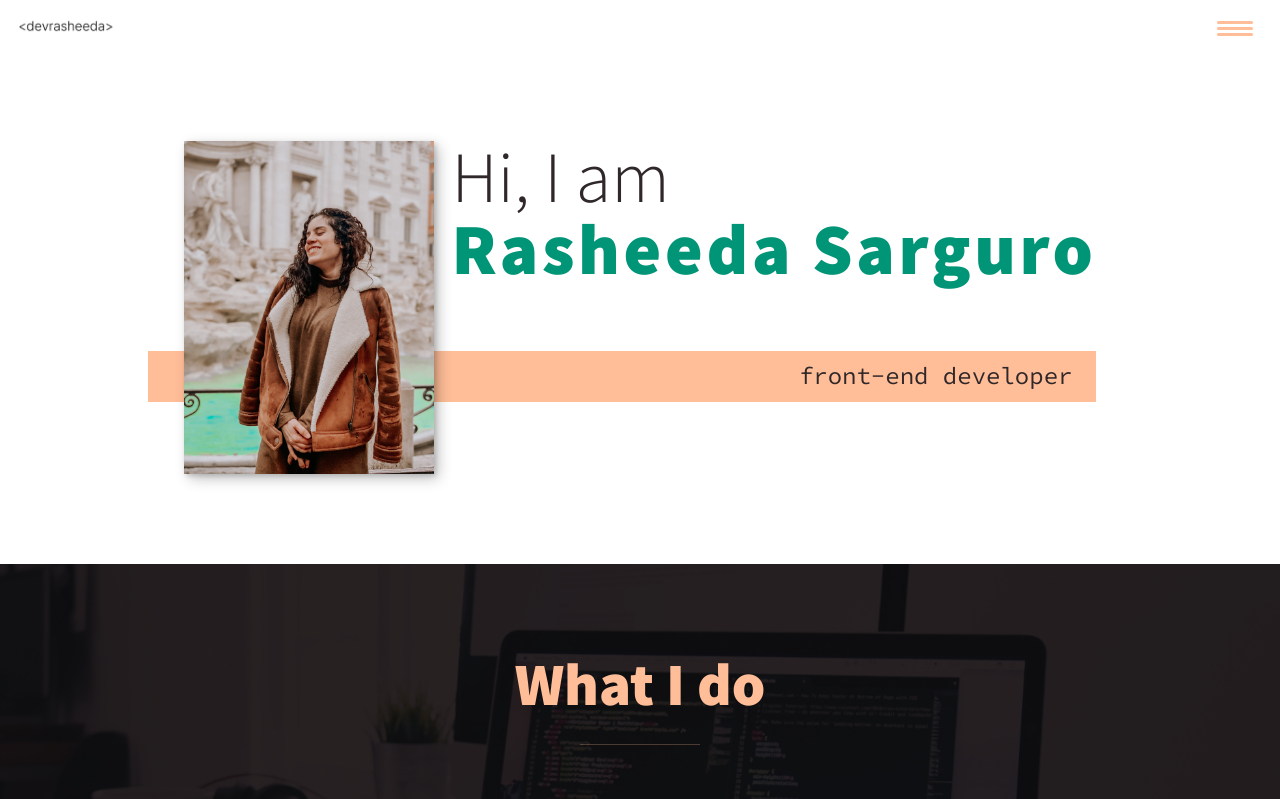
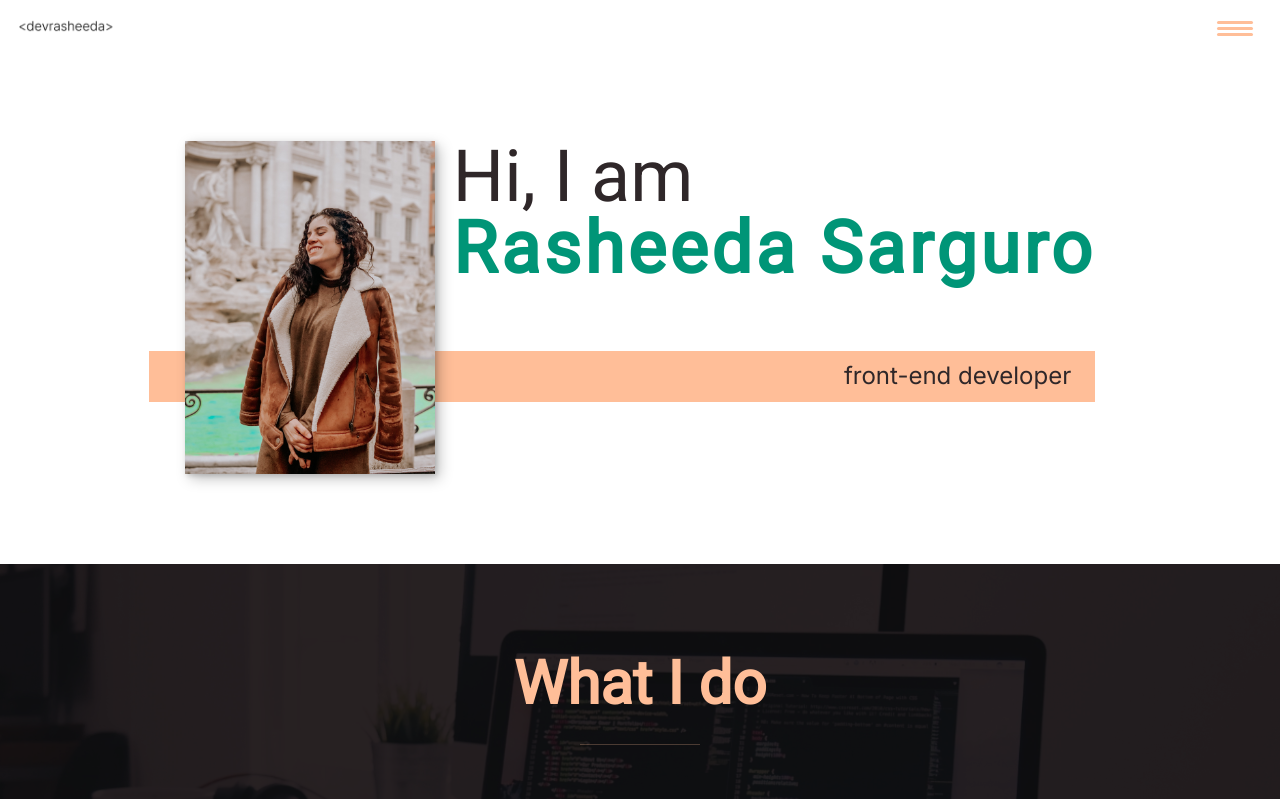
Before and after one commit to rassarg/RASSAR324_FTO2401_A1_Rasheeda-Sarguro_CDV05, a website built with Vite: page index.html in a window 1280 px wide. Shown: the top 799 px of the page. Built offline with nearby package versions, Linux system fonts and the light colour scheme.

Commit message:
updated font

```diff
--- a/css/style.css
+++ b/css/style.css
@@ -8,12 +8,12 @@
 
 :root {
     /* font-family */
-    --ff-primary: 'Source Sans Pro', sans-serif;
-    --ff-secondary: 'Source Code Pro', monospace;
+    --ff-primary: "Roboto", sans-serif;
+    --ff-secondary: "Inter", sans-serif;
 
     /* font-weight */
-    --fw-reg: 300;
-    --fw-bold: 600;
+    --fw-reg: 400;
+    --fw-bold: 800;
 
     /* colors */
     --clr-light: #fff;
--- a/index.html
+++ b/index.html
@@ -8,7 +8,9 @@
         <link rel="stylesheet" href="https://cdnjs.cloudflare.com/ajax/libs/font-awesome/5.11.2/css/all.css" integrity="sha256-46qynGAkLSFpVbEBog43gvNhfrOj+BmwXdxFgVK/Kvc=" crossorigin="anonymous" />
 
         <!-- Google font added here -->
-        <link href="https://fonts.googleapis.com/css?family=Source+Code+Pro:400,900|Source+Sans+Pro:300,900&display=swap" rel="stylesheet">
+        <link rel="preconnect" href="https://fonts.googleapis.com">
+        <link rel="preconnect" href="https://fonts.gstatic.com" crossorigin>
+        <link href="https://fonts.googleapis.com/css2?family=Inter&family=Roboto:wght@300;400&display=swap" rel="stylesheet">
 
         <link rel="stylesheet" href="css/style.css">
 
```
Also changed, not shown: portfolio-item.html (+2 -1 lines).
